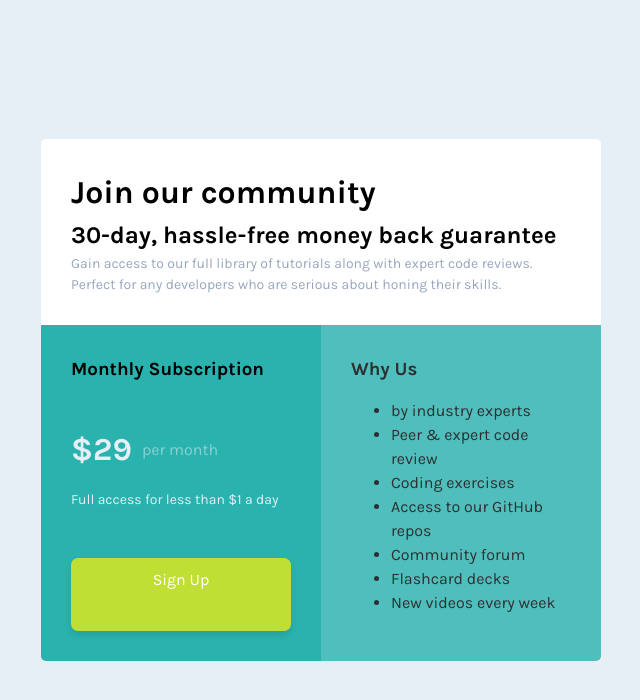
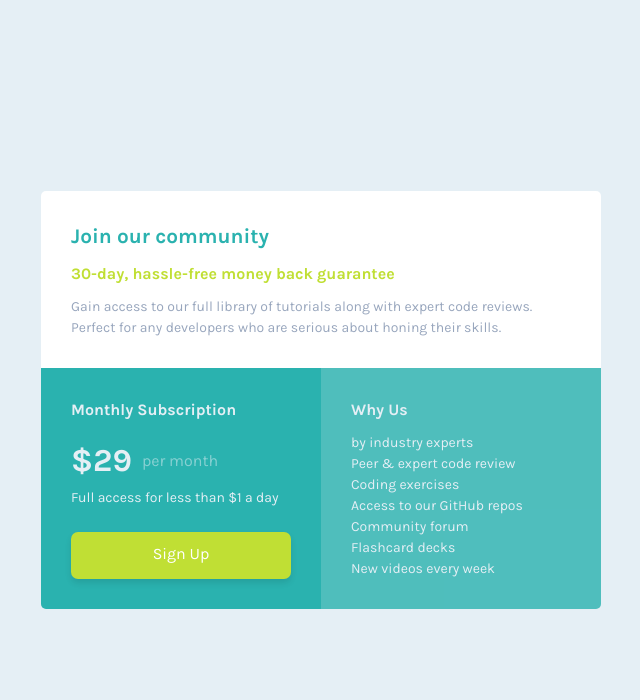
Before and after one commit to AhlamAb22/Frontent-mentor-single-price-grid-component, a plain HTML site: page index.html in a window 1280 px wide. Shown: the whole page, without its empty margins (319-959 px from the left). Drawn offline with Linux system fonts and the light colour scheme.

Commit message:
Update index.html

```diff
--- a/index.html
+++ b/index.html
@@ -29,14 +29,14 @@
   <main>
     <div class="content-container">
       <div class="first-row">
-        <h1>Join our community</h1>
-        <h2>30-day, hassle-free money back guarantee</h2>
+        <h1 class="title">Join our community</h1>
+        <h2 class="sub-title">30-day, hassle-free money back guarantee</h2>
         <p class="description">Gain access to our full library of tutorials along with expert code reviews.
           Perfect for any developers who are serious about honing their skills.</p>
       </div>
 
       <div class="second-row-left">
-        <h3>Monthly Subscription</h3>
+        <h3 class="small-heading">Monthly Subscription</h3>
         <p class="price">
           <span class="price-amount">&dollar;29</span>
           <span class="per-month">per month</span>
@@ -46,15 +46,15 @@
       </div>
 
       <div class="second-row-right">
-        <h3>Why Us</h3>
-        <ul class="list">
-          <li class="list-items">by industry experts</li>
-          <li class="list-items">Peer &amp; expert code review</li>
-          <li class="list-items">Coding exercises</li>
-          <li class="list-items">Access to our GitHub repos</li>
-          <li class="list-items">Community forum</li>
-          <li class="list-items">Flashcard decks</li>
-          <li class="list-items">New videos every week</li>
+        <h3 class="small-heading">Why Us</h3>
+        <ul role="list">
+          <li role="list-items">by industry experts</li>
+          <li role="list-items">Peer &amp; expert code review</li>
+          <li role="list-items">Coding exercises</li>
+          <li role="list-items">Access to our GitHub repos</li>
+          <li role="list-items">Community forum</li>
+          <li role="list-items">Flashcard decks</li>
+          <li role="list-items">New videos every week</li>
         </ul>
       </div>
     </div>
```
